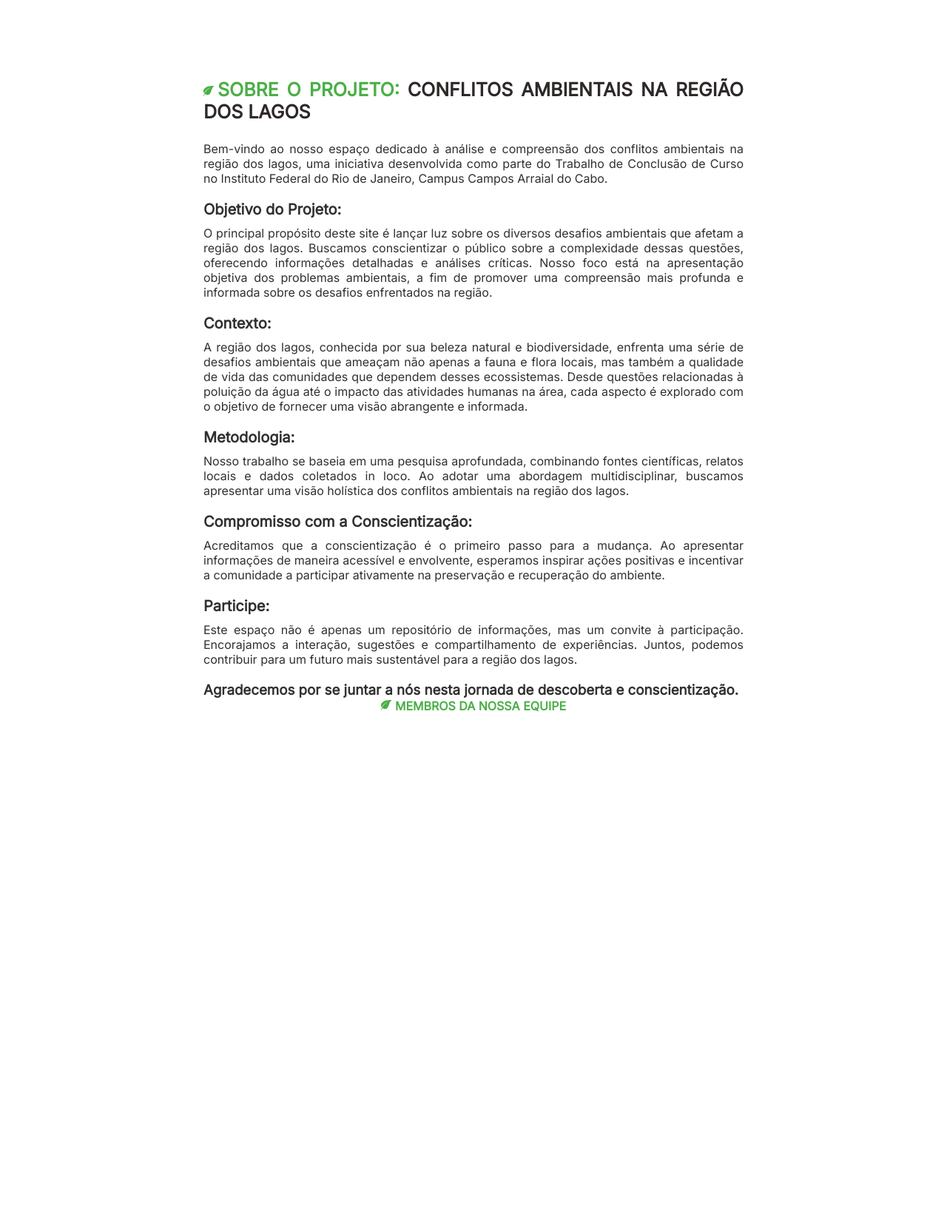
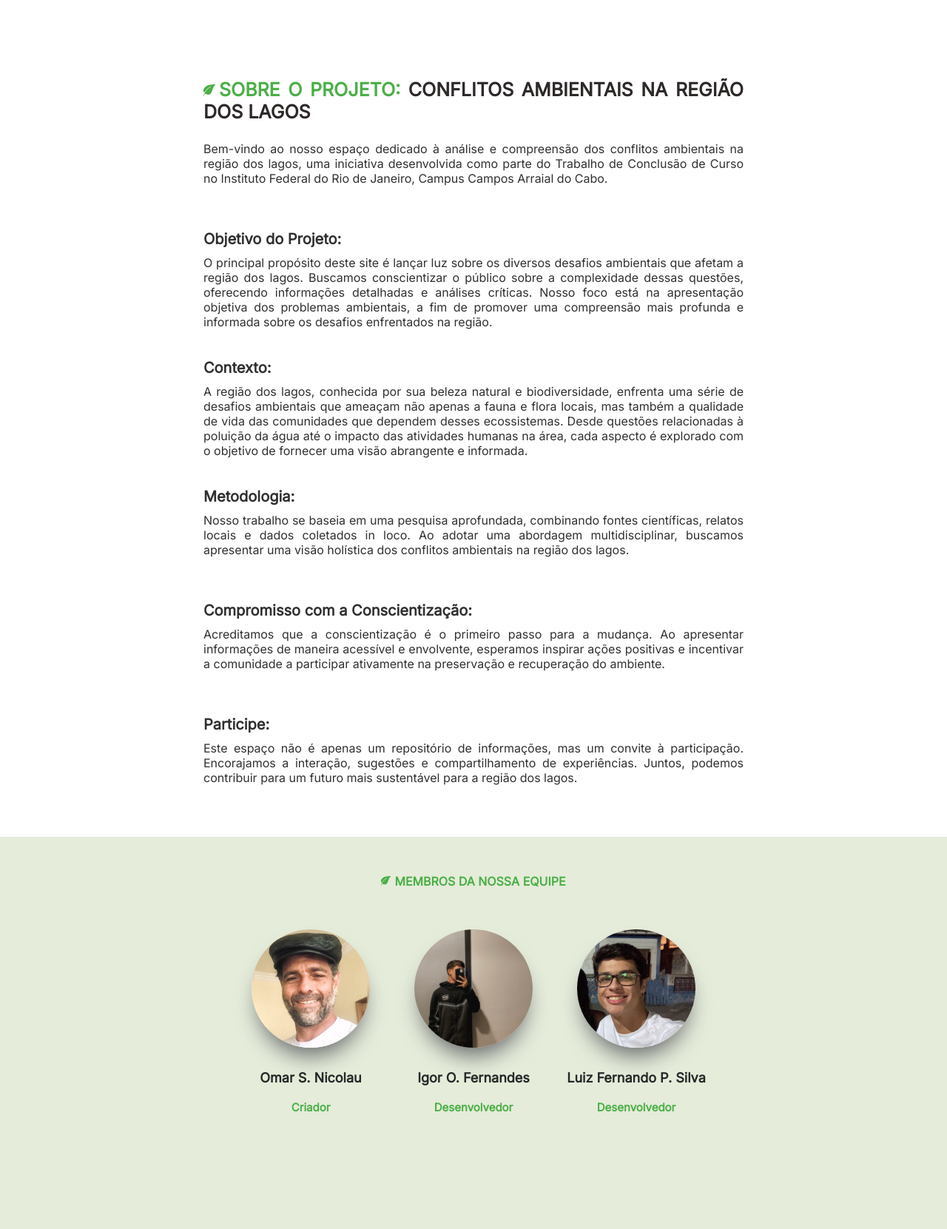
Before and after one commit to Mede1ro/TCC, a PHP site: page /pages/sobre.php in a window 1280 px wide. Shown: the part 629-2290 px from the top of the page at 74% size. Before the commit the page ends 1591 px from the top, so only its background shows below. Run offline with PHP 8.4, Linux system fonts and the light colour scheme.

Commit message:
Página de Sobre e Contato Recaptcha

```diff
--- a/css/style.css
+++ b/css/style.css
@@ -178,6 +178,7 @@ body::-webkit-scrollbar-track {
   box-shadow: rgba(0, 0, 0, 0.503) 0px 1px 4px;
 }
 
+
 /* ☷☷☷☷☷☷☷☷☷☷☷☷☷☷☷☷☷☷☷☷☷☷☷☷☷☷☷☷☷☷☷☷☷☷☷☷☷☷☷☷ CONTATO ☷☷☷☷☷☷☷☷☷☷☷☷☷☷☷☷☷☷☷☷☷☷☷☷☷☷☷☷☷☷☷☷☷☷☷☷☷☷☷☷ */
 .container-contato {
   display: flex;
@@ -187,7 +188,6 @@ body::-webkit-scrollbar-track {
   width: 100vw;
   height: auto;
 }
-
 
 .conteudo-contato-titulo {
   margin-top: 60px;
@@ -206,7 +206,7 @@ body::-webkit-scrollbar-track {
   display: flex;
   align-items: center;
   justify-content: center;
-  width: 822px;
+  width: 820px;
   text-align: justify;
   margin-bottom: 30px;
 }
@@ -220,6 +220,7 @@ body::-webkit-scrollbar-track {
   display: flex;
   flex-direction: column;
   margin: auto;
+  padding: 50px;
 }
 
 .conteudo-contato-formulario label,
@@ -257,7 +258,6 @@ body::-webkit-scrollbar-track {
 .container-upload {
   display: flex;
   align-items: center;
-  /* Adiciona overflow: hidden para evitar que as miniaturas ultrapassem a altura máxima */
 }
 
 .conteudo-contato-formulario input[type="file"] {
@@ -338,7 +338,14 @@ body::-webkit-scrollbar-track {
   border: 1px solid #3a8719f6;
 }
 
-.conteudo-contato-formulario .abrir {
+.envio {
+  display: flex;
+  align-items: center;
+  justify-content: center;
+  gap: 405px;
+}
+
+.abrir {
   margin-top: 40px;
   width: 120px;
   height: 45px;
@@ -354,7 +361,7 @@ body::-webkit-scrollbar-track {
 }
 
 
-.conteudo-contato-formulario .abrir:hover {
+.abrir:hover {
   cursor: pointer;
   background-color: #3a8719b4;
 }
@@ -407,10 +414,12 @@ body::-webkit-scrollbar-track {
 .conteudo-recebido button {
   width: 250px;
   height: 50px;
-  background-color: var(--colorTitulos);
+  background-color: #3a8719f6;
   padding: 1%;
   border: none;
   border-radius: 10px;
+  font-weight: 600;
+  color: #fff;
 }
 
 .conteudo-recebido img {
@@ -597,7 +606,13 @@ input[type="submit"] {
 }
 
 .leaf {
-  width: 14px;
+  width: 16px;
+  height: auto;
+  margin-right: 5px;
+}
+
+.leaf2 {
+  width: 13px;
   height: auto;
   margin-right: 5px;
 }
@@ -605,6 +620,8 @@ input[type="submit"] {
 .conteudo-sobre-texto h2 {
   font-size: 20px;
   margin-bottom: 10px;
+  margin-top: 40px;
+
 }
 
 .conteudo-sobre-equipe {
@@ -612,14 +629,62 @@ input[type="submit"] {
   justify-content: center;
   align-items: center;
   flex-direction: column;
+  background-color: #a7bf814a;
+  box-shadow: 6px rgba(0, 0, 0, 0.488);
+  margin-top: 50px;
 }
 
-.conteudo-sobre-titulo {
+.conteudo-sobre-equipe-titulo {
+  margin-top: 50px;
   font-size: 16px;
   color: var(--colorTitulos);
   text-transform: uppercase;
   font-weight: 600;
 }
+
+.conteudo-sobre-equipe-container {
+  width: 100vw;
+  height: 400px;
+  display: flex;
+  justify-content: center;
+  align-items: start;
+  margin-top: 60px;
+}
+
+.conteudo-sobre-equipe-cards {
+  width: 220px;
+  height: 260px;
+  display: flex;
+  justify-content: center;
+  align-items: center;
+  flex-direction: column;
+}
+
+.perfil {
+  width: 160px;
+  height: 160px;
+  position: relative;
+  border-radius: 50%;
+  margin-bottom: 30px;
+  object-fit: cover;
+  box-shadow: rgb(101, 103, 105) 0px 20px 30px -10px;
+}
+
+.conteudo-sobre-equipe-cards h1 {
+  font-size: 18px;
+  color: var(--black-color);
+  margin-bottom: 20px;
+}
+
+.conteudo-sobre-equipe-cards p {
+  font-size: 15px;
+  color: var(--colorTitulos);
+  font-weight: 600;
+  margin-bottom: 20px;
+}
+
+
+
 
 /* ================================conflitos============================= */
 
--- a/js/enviado.js
+++ b/js/enviado.js
@@ -20,8 +20,9 @@ iniciarPopUp.addEventListener('click', async (e) => {
 })
 
 fecharPopUp.addEventListener('click', () => {
-    exibirPopUp.style.display = 'none'
-})
+    exibirPopUp.style.display = 'none';
+    formContato.reset();
+});
 
 // SCRIPT DO PREVIEW DAS IMAGENS NO UPLOAD
 
--- a/pages/sobre.php
+++ b/pages/sobre.php
@@ -46,10 +46,10 @@
 
         <h2>Objetivo do Projeto:</h2>
         <p>O principal propósito deste site é lançar luz sobre os diversos desafios ambientais que afetam a região dos lagos. Buscamos conscientizar o público sobre a complexidade dessas questões, oferecendo informações detalhadas e análises críticas. Nosso foco está na apresentação objetiva dos problemas ambientais, a fim de promover uma compreensão mais profunda e informada sobre os desafios enfrentados na região.</p>
-        <br>
+
         <h2>Contexto:</h2>
         <p>A região dos lagos, conhecida por sua beleza natural e biodiversidade, enfrenta uma série de desafios ambientais que ameaçam não apenas a fauna e flora locais, mas também a qualidade de vida das comunidades que dependem desses ecossistemas. Desde questões relacionadas à poluição da água até o impacto das atividades humanas na área, cada aspecto é explorado com o objetivo de fornecer uma visão abrangente e informada.</p>
-        <br>
+
         <h2>Metodologia:</h2>
         <p>Nosso trabalho se baseia em uma pesquisa aprofundada, combinando fontes científicas, relatos locais e dados coletados in loco. Ao adotar uma abordagem multidisciplinar, buscamos apresentar uma visão holística dos conflitos ambientais na região dos lagos.</p>
         <br>
@@ -59,13 +59,29 @@
         <h2>Participe:</h2>
         <p>Este espaço não é apenas um repositório de informações, mas um convite à participação. Encorajamos a interação, sugestões e compartilhamento de experiências. Juntos, podemos contribuir para um futuro mais sustentável para a região dos lagos.</p>
         <br>
-        <h3>Agradecemos por se juntar a nós nesta jornada de descoberta e conscientização.</h3>
       </div>
     </div>
 
     <div class="conteudo-sobre-equipe">
-      <div class="conteudo-sobre-titulo">
-        <img class="leaf" src="../assets/leaf.svg">Membros da nossa equipe
+      <div class="conteudo-sobre-equipe-titulo">
+        <img class="leaf2" src="../assets/leaf.svg">Membros da nossa equipe
+      </div>
+      <div class="conteudo-sobre-equipe-container">
+        <div class="conteudo-sobre-equipe-cards">
+          <img class="perfil" src="../assets/Omar.jpg" alt="">
+          <h1>Omar S. Nicolau</h1>
+          <p>Criador</p>
+        </div>
+        <div class="conteudo-sobre-equipe-cards">
+          <img class="perfil" src="../assets/Igor.jpg" alt="">
+          <h1>Igor O. Fernandes</h1>
+          <p>Desenvolvedor</p>
+        </div>
+        <div class="conteudo-sobre-equipe-cards">
+          <img class="perfil" src="../assets/Luiz.jpg" alt="">
+          <h1>Luiz Fernando P. Silva</h1>
+          <p>Desenvolvedor</p>
+        </div>
       </div>
     </div>
 
```
Also changed, not shown: js/mapa.js (+9 -9 lines), p/cf1.php (+8 -16 lines), pages/contato.php (+6 -2 lines), assets/Igor.jpg (added), assets/Luiz.jpg (added), assets/Omar.jpg (added), assets/arara.png, assets/camaleao.png, assets/cuidar.svg (added), assets/flamingo.png (added), assets/macaco.png, assets/pelicano.png (deleted), assets/raposa.png (added), assets/raposa.webp (deleted), 2 more files.
